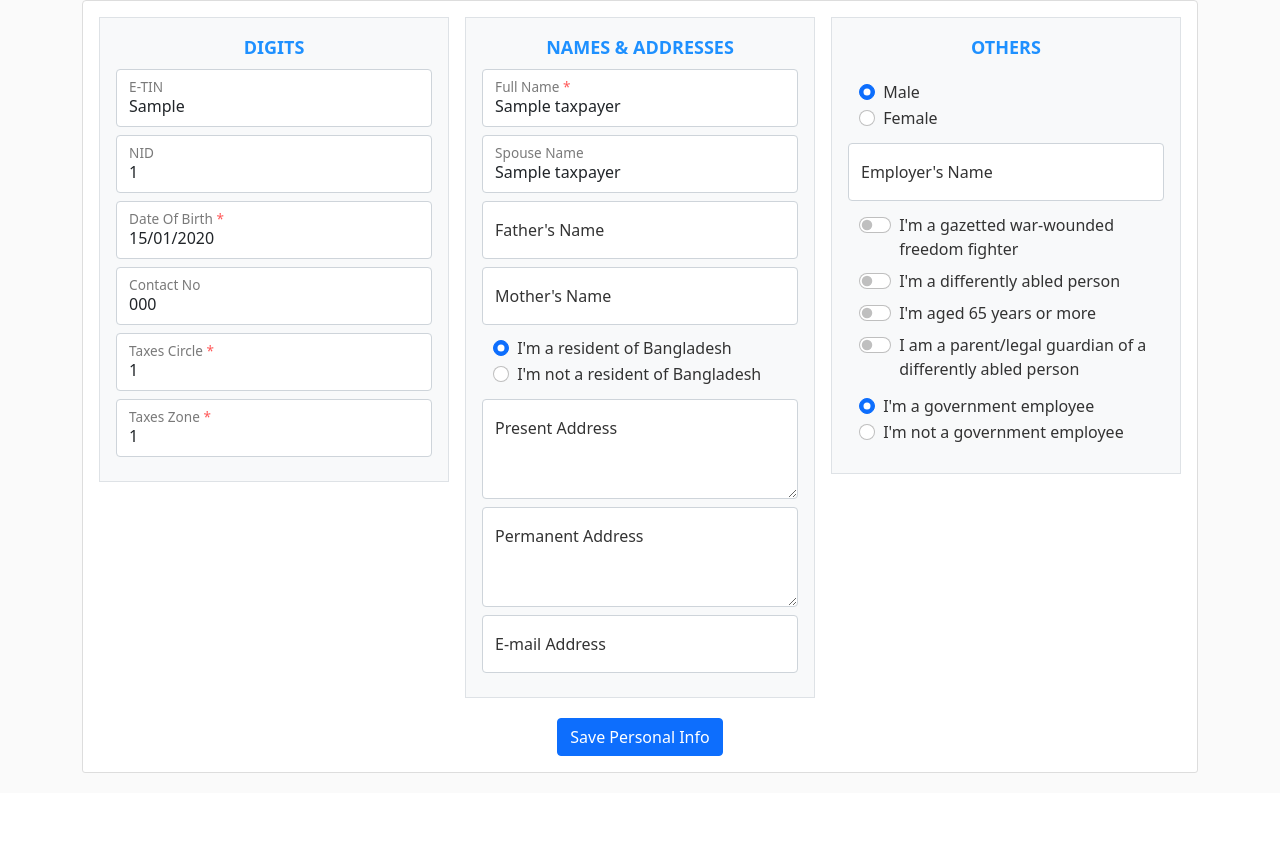
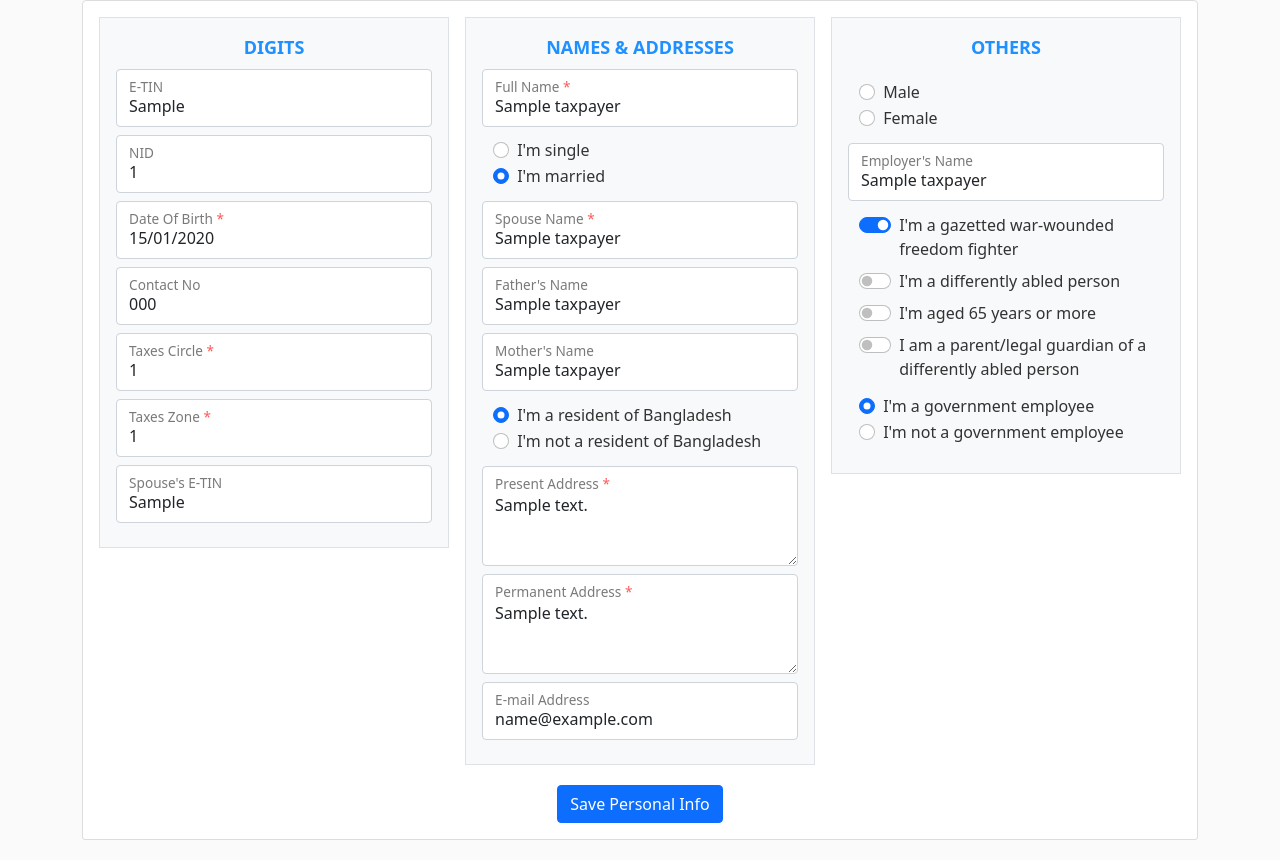
Before and after one commit to layesh/TaxLoverProject, a Django app: page /personal-info/ in a window 1280 px wide. Shown: the part 80-940 px from the top of the page. Before the commit the page ends 853 px from the top, so only its background shows below. Run offline with Django 3.2, Linux system fonts and the light colour scheme; a user stored in the database is signed in; tables that the repository leaves empty hold one stand-in row (values such as "Sample post"); grey boxes marked "Sample" are stand-in pictures; some libraries are stand-ins or nearby versions.

Commit message:
Made personal info layout functional.

```diff
--- a/taxlover/static/taxlover/main.css
+++ b/taxlover/static/taxlover/main.css
@@ -125,3 +125,7 @@ a.article-title:hover {
     content: " *";
     color: red;
 }
+
+.address-textarea {
+    height: 100px !important;
+}
--- a/taxlover/templates/taxlover/personal-info.html
+++ b/taxlover/templates/taxlover/personal-info.html
@@ -7,10 +7,13 @@
                 <div class="row gx-3">
                     <div class="col">
                         <div class="p-3 border bg-light">
-                            <div style="font-size: large;padding-bottom: 8px;text-align: center; font-weight: bold; color: dodgerblue">DIGITS</div>
+                            <div style="font-size: large;padding-bottom: 8px;text-align: center; font-weight: bold; color: dodgerblue">
+                                DIGITS
+                            </div>
                             <div class="form-floating mb-2">
                                 <input type="text" class="form-control" id="floatingInput" name="e_tin"
-                                       placeholder="123456123456" value="{{ tax_payer.get_e_tin }}" minlength="12" maxlength="12">
+                                       placeholder="123456123456" value="{{ tax_payer.get_e_tin }}" minlength="12"
+                                       maxlength="12">
                                 <label for="floatingInput">E-TIN</label>
                             </div>
                             <div class="form-floating mb-2">
@@ -38,29 +41,56 @@
                                        placeholder="12" value="{{ tax_payer.get_tax_zone }}" required>
                                 <label for="floatingInput" class="required">Taxes Zone</label>
                             </div>
+                            <div class="form-floating mb-2" id="spouseETIN">
+                                <input type="text" class="form-control" id="floatingInput" name="spouse_e_tin"
+                                       placeholder="123456123456" value="{{ tax_payer.get_spouse_e_tin }}"
+                                       minlength="12"
+                                       maxlength="12">
+                                <label for="floatingInput">Spouse's E-TIN</label>
+                            </div>
                         </div>
                     </div>
                     <div class="col">
                         <div class="p-3 border bg-light">
-                            <div style="font-size: large;padding-bottom: 8px;text-align: center; font-weight: bold; color: dodgerblue">NAMES & ADDRESSES</div>
-                            <div class="form-floating mb-2">
+                            <div style="font-size: large;padding-bottom: 8px;text-align: center; font-weight: bold; color: dodgerblue">
+                                NAMES & ADDRESSES
+                            </div>
+                            <div class="form-floating">
                                 <input type="text" class="form-control" id="name" name="full_name"
                                        placeholder="Mr. ABC" value="{{ tax_payer.get_name }}" required>
                                 <label for="floatingInput" class="required">Full Name</label>
                             </div>
-                            <div class="form-floating mb-2">
-                                <input type="text" class="form-control" id="floatingInput" name="spouse_name"
+                            <div class="radio-container">
+                                <div class="form-check">
+                                    <input class="form-check-input" type="radio" name="maritalStatusRadios"
+                                           id="maritalStatusRadios1" value="False" {{ tax_payer.is_single }} required
+                                           onclick="showHideSpouseInputs()">
+                                    <label class="form-check-label" for="maritalStatusRadios1">
+                                        I'm single
+                                    </label>
+                                </div>
+                                <div class="form-check">
+                                    <input class="form-check-input" type="radio" name="maritalStatusRadios"
+                                           id="maritalStatusRadios2" value="True" {{ tax_payer.is_married }}
+                                           onclick="showHideSpouseInputs()">
+                                    <label class="form-check-label" for="maritalStatusRadios2">
+                                        I'm married
+                                    </label>
+                                </div>
+                            </div>
+                            <div class="form-floating mb-2" id="spouseName">
+                                <input type="text" class="form-control" id="spouseNameInput" name="spouse_name"
                                        placeholder="Mrs. XYZ" value="{{ tax_payer.get_spouse_name }}">
-                                <label for="floatingInput">Spouse Name</label>
+                                <label for="floatingInput" class="required">Spouse Name</label>
                             </div>
                             <div class="form-floating mb-2">
-                                <input type="text" class="form-control" id="floatingInput"
-                                       placeholder="name@example.com">
+                                <input type="text" class="form-control" id="floatingInput" name="fathers_name"
+                                       placeholder="Mr. ABC" value="{{ tax_payer.get_fathers_name }}">
                                 <label for="floatingInput">Father's Name</label>
                             </div>
                             <div class="form-floating">
-                                <input type="text" class="form-control" id="floatingInput"
-                                       placeholder="name@example.com">
+                                <input type="text" class="form-control" id="floatingInput" name="mothers_name"
+                                       placeholder="Mrs. XYZ" value="{{ tax_payer.get_mothers_name }}">
                                 <label for="floatingInput">Mother's Name</label>
                             </div>
                             <div class="radio-container">
@@ -80,18 +110,22 @@
                                 </div>
                             </div>
                             <div class="form-floating mb-2">
-                                <textarea class="form-control" placeholder="Leave a comment here" id="floatingTextarea2"
-                                          style="height: 100px"></textarea>
-                                <label for="floatingTextarea2">Present Address</label>
+                                <textarea class="form-control address-textarea"
+                                          placeholder="Leave your present address here" id="floatingTextarea2"
+                                          name="present_address_line_one"
+                                          required>{{ tax_payer.get_present_address_line_one }}</textarea>
+                                <label for="floatingTextarea2" class="required">Present Address</label>
                             </div>
                             <div class="form-floating mb-2">
-                                <textarea class="form-control" placeholder="Leave a comment here" id="floatingTextarea2"
-                                          style="height: 100px"></textarea>
-                                <label for="floatingTextarea2">Permanent Address</label>
+                                <textarea class="form-control address-textarea" placeholder="Leave a comment here"
+                                          id="floatingTextarea2"
+                                          name="permanent_address"
+                                          required>{{ tax_payer.get_permanent_address }}</textarea>
+                                <label for="floatingTextarea2" class="required">Permanent Address</label>
                             </div>
                             <div class="form-floating mb-2">
-                                <input type="text" class="form-control" id="floatingInput"
-                                       placeholder="name@example.com">
+                                <input type="text" class="form-control" id="floatingInput" name="email"
+                                       placeholder="name@example.com" value="{{ tax_payer.get_email }}">
                                 <label for="floatingInput">E-mail Address</label>
                             </div>
                         </div>
@@ -103,42 +137,48 @@
                             </div>
                             <div class="radio-container">
                                 <div class="form-check">
-                                    <input class="form-check-input" type="radio" name="exampleRadios14"
-                                           id="exampleRadios3" value="option3" checked>
-                                    <label class="form-check-label" for="exampleRadios3">
+                                    <input class="form-check-input" type="radio" name="genderRadios"
+                                           id="genderRadios1" value="M" {{ tax_payer.is_male }} required>
+                                    <label class="form-check-label" for="genderRadios1">
                                         Male
                                     </label>
                                 </div>
                                 <div class="form-check">
-                                    <input class="form-check-input" type="radio" name="exampleRadios14"
-                                           id="exampleRadios4" value="option4">
-                                    <label class="form-check-label" for="exampleRadios4">
+                                    <input class="form-check-input" type="radio" name="genderRadios"
+                                           id="genderRadios2" value="F" {{ tax_payer.is_female }}>
+                                    <label class="form-check-label" for="genderRadios2">
                                         Female
                                     </label>
                                 </div>
                             </div>
                             <div class="form-floating">
-                                <input type="text" class="form-control" id="floatingInput"
-                                       placeholder="name@example.com">
+                                <input type="text" class="form-control" id="floatingInput" name="employer_name"
+                                       placeholder="ABC Company" value="{{ tax_payer.get_employer_name }}">
                                 <label for="floatingInput">Employer's Name</label>
                             </div>
                             <div class="radio-container">
                                 <div class="form-check form-switch mb-2">
-                                    <input class="form-check-input" type="checkbox" id="flexSwitchCheckChecked">
-                                    <label class="form-check-label" for="flexSwitchCheckChecked">I'm a gazetted war-wounded
+                                    <input class="form-check-input" type="checkbox" id="flexSwitchCheckChecked"
+                                           name="gazetted_war_wounded_freedom_fighter"
+                                            {{ tax_payer.is_gazetted_war_wounded_freedom_fighter }}>
+                                    <label class="form-check-label" for="flexSwitchCheckChecked">I'm a gazetted
+                                        war-wounded
                                         freedom fighter</label>
                                 </div>
                                 <div class="form-check form-switch mb-2">
                                     <input class="form-check-input" type="checkbox" id="flexSwitchCheckChecked">
-                                    <label class="form-check-label" for="flexSwitchCheckChecked">I'm a differently abled person</label>
+                                    <label class="form-check-label" for="flexSwitchCheckChecked">I'm a differently abled
+                                        person</label>
                                 </div>
                                 <div class="form-check form-switch mb-2">
                                     <input class="form-check-input" type="checkbox" id="flexSwitchCheckChecked">
-                                    <label class="form-check-label" for="flexSwitchCheckChecked">I'm aged 65 years or more</label>
+                                    <label class="form-check-label" for="flexSwitchCheckChecked">I'm aged 65 years or
+                                        more</label>
                                 </div>
                                 <div class="form-check form-switch">
                                     <input class="form-check-input" type="checkbox" id="flexSwitchCheckChecked">
-                                    <label class="form-check-label" for="flexSwitchCheckChecked">I am a parent/legal guardian of a differently abled person</label>
+                                    <label class="form-check-label" for="flexSwitchCheckChecked">I am a parent/legal
+                                        guardian of a differently abled person</label>
                                 </div>
                             </div>
                             <div class="radio-container" style="padding-top: 0px !important;">
@@ -166,4 +206,21 @@
             </div>
         </form>
     </div>
+
+    <script>
+        function showHideSpouseInputs() {
+            if (document.getElementById('maritalStatusRadios2').checked) {
+                document.getElementById('spouseName').style.display = 'block';
+                document.getElementById('spouseETIN').style.display = 'block';
+
+                document.getElementById("spouseNameInput").setAttribute('required', 'required');
+            } else {
+                document.getElementById('spouseName').style.display = 'none';
+                document.getElementById('spouseETIN').style.display = 'none';
+                document.getElementById("spouseNameInput").removeAttribute('required');
+            }
+        }
+
+        showHideSpouseInputs();
+    </script>
 {% endblock content %}
--- a/taxlover/views.py
+++ b/taxlover/views.py
@@ -105,9 +105,25 @@ def personal_info(request):
         tax_payer.tax_zone = request.POST.get('tax_zone')
 
         tax_payer.name = request.POST.get('full_name')
-        tax_payer.spouse_name = request.POST.get('spouse_name')
+        tax_payer.fathers_name = request.POST.get('fathers_name')
+        tax_payer.mothers_name = request.POST.get('mothers_name')
+        tax_payer.present_address_line_one = request.POST.get('present_address_line_one')
+        tax_payer.permanent_address = request.POST.get('permanent_address')
+        tax_payer.email = request.POST.get('email')
+        tax_payer.employer_name = request.POST.get('employer_name')
 
         tax_payer.resident = request.POST.get('residentRadios') == 'True'
+        tax_payer.married = request.POST.get('maritalStatusRadios') == 'True'
+        tax_payer.gender = request.POST.get('genderRadios')
+
+        if tax_payer.is_married:
+            tax_payer.spouse_name = request.POST.get('spouse_name')
+            tax_payer.spouse_e_tin = request.POST.get('spouse_e_tin')
+        else:
+            tax_payer.spouse_name = ''
+            tax_payer.spouse_e_tin = ''
+
+        tax_payer.gazetted_war_wounded_freedom_fighter = "gazetted_war_wounded_freedom_fighter" in request.POST
 
         tax_payer.save()
         messages.success(request, f'Your personal info has been updated!')
```
Also changed, not shown: taxlover/models.py (+112 -6 lines), taxlover/static/taxlover/main.js (line endings or trailing spaces).
